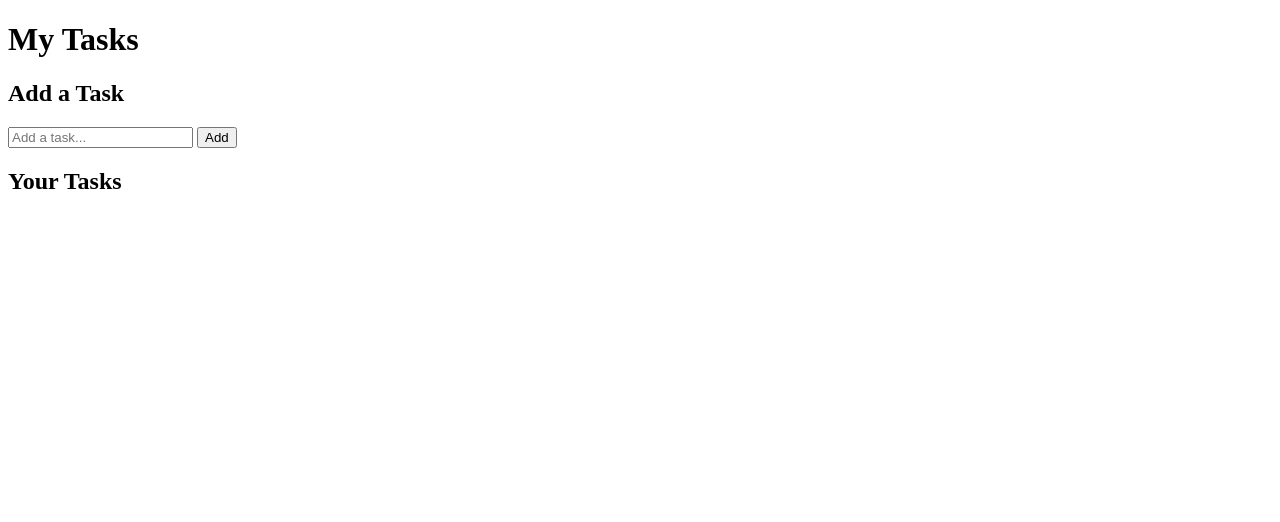
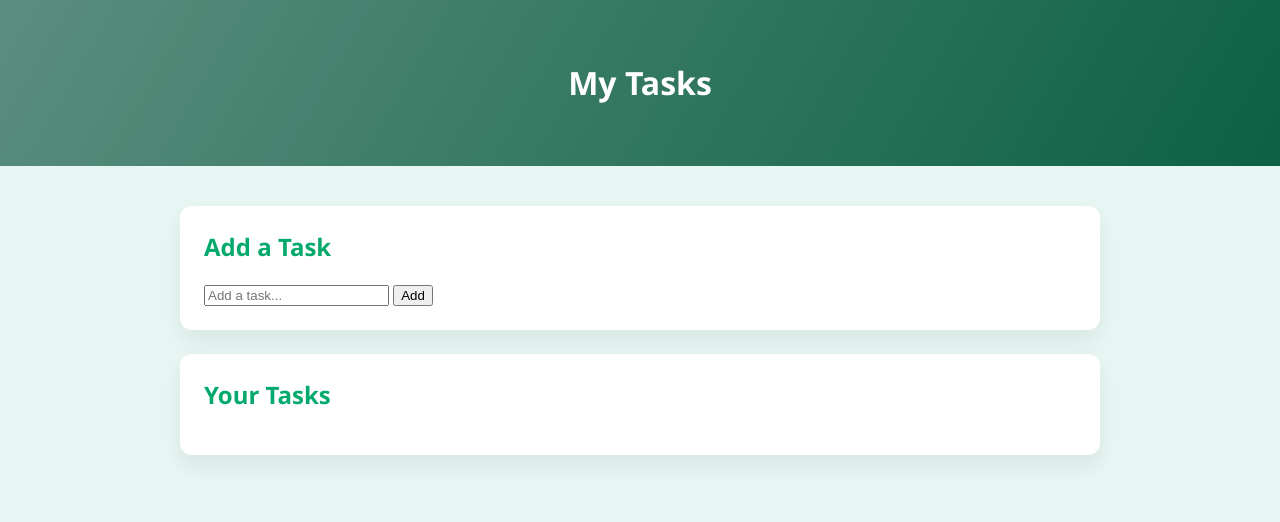
Before and after one commit to hannah-chen02/todo-app, a plain HTML site: page index.html in a window 1280 px wide. Drawn offline with Linux system fonts and the light colour scheme.

Commit message:
Changed UI colour scheme

```diff
--- a/css/styles.css
+++ b/css/styles.css
@@ -1,3 +1,46 @@
+*
+{
+    box-sizing: border-box;
+}
+
+body
+{
+    font-family: "Segoe UI", Roboto, sans-serif;
+    margin: 0;
+    background: #e8f7f3;
+    color: #253238;
+}
+
+header
+{
+    background: linear-gradient(120deg, #5b8e7f, #0c6143);
+    color: #fff;
+    padding: 40px 20px;
+    text-align: center;
+}
+
+main
+{
+    max-width: 960px;
+    margin: 0 auto;
+    padding: 40px 20px;
+}
+
+section
+{
+    background: #fff;
+    border-radius: 12px;
+    padding: 24px;
+    margin-bottom: 24px;
+    box-shadow: 0 10px 25px rgba(15, 23, 42, 0.08);
+}
+
+section h2
+{
+    margin-top: 0;
+    color: #04AA6D;
+}
+
 ul
 {
     list-style: none;
@@ -37,3 +80,9 @@ li.completed span
 {
     background: #c9302c;
 }
+
+#task-form button,
+input[type="checkbox"]
+{
+    cursor: pointer;
+}
```
